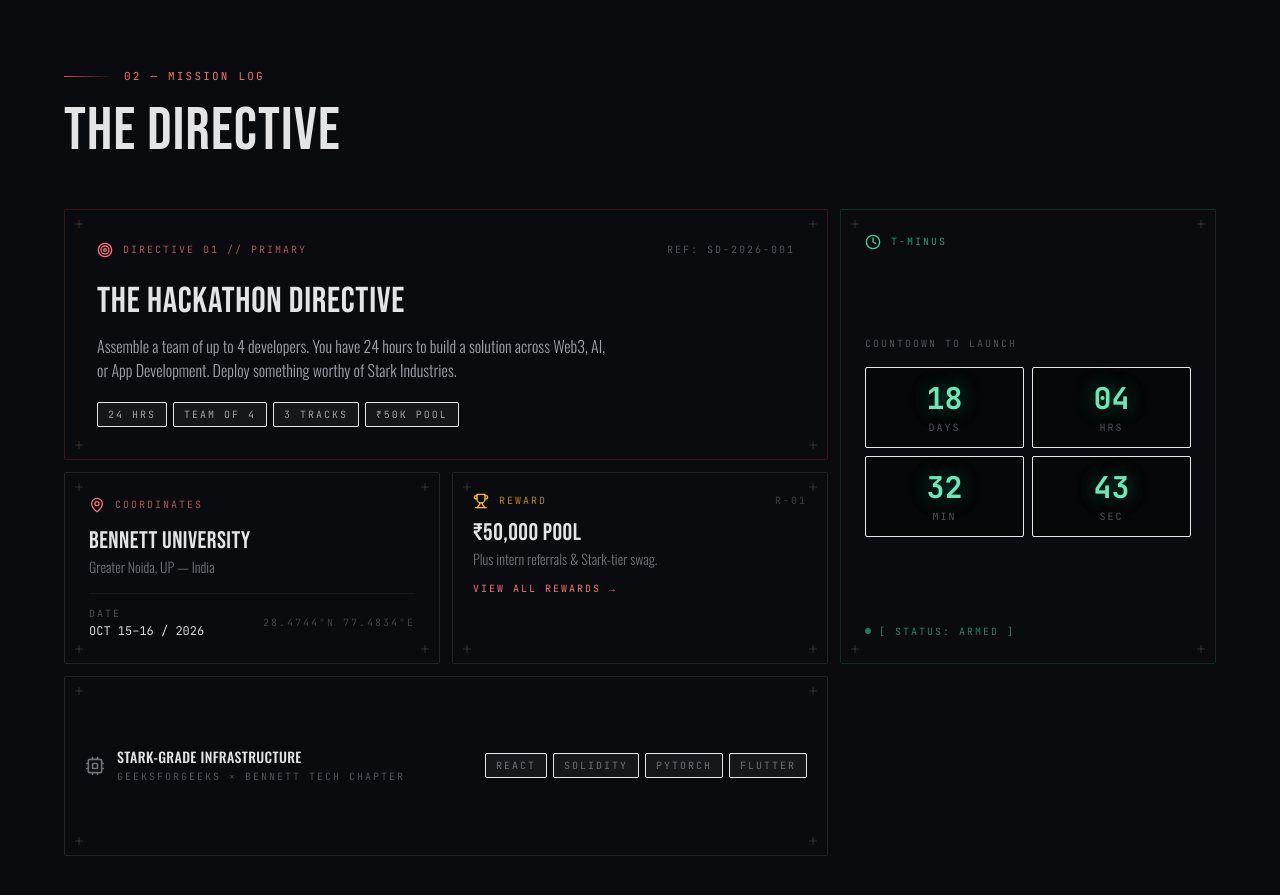
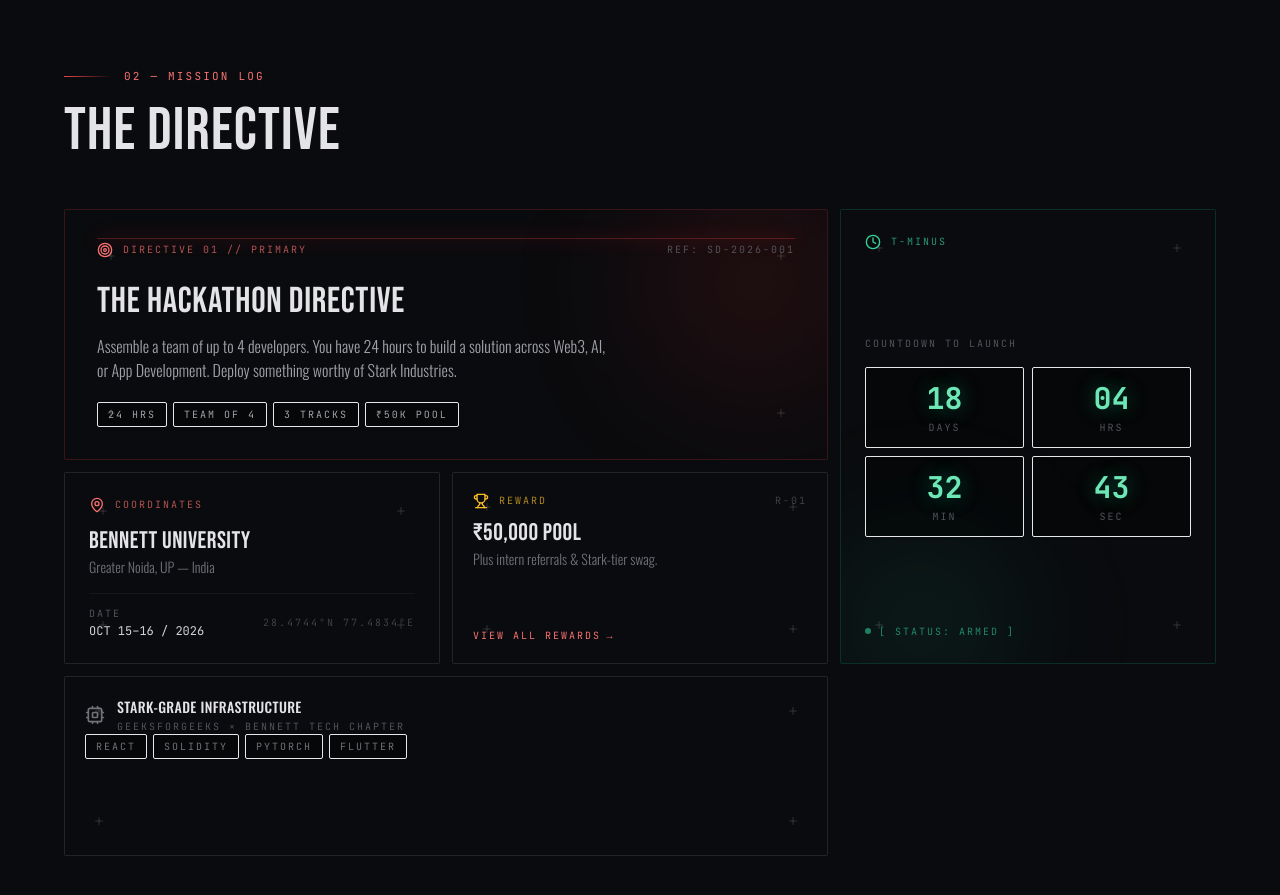
Before and after one commit to narukanaveen/gfg-stark-summit, a React (Vite) app: page / in a window 1280 px wide. Shown: the part 860-1755 px from the top of the page. Built offline with nearby package versions, Linux system fonts and the light colour scheme.

Commit message:
add animations 1

```diff
--- a/src/components/MissionLog.tsx
+++ b/src/components/MissionLog.tsx
@@ -1,5 +1,5 @@
-import { useEffect, useState } from 'react';
-import { motion } from 'framer-motion';
+import React, { useEffect, useState, useRef } from 'react';
+import { motion, useAnimation, useInView } from 'framer-motion';
 import { Target, MapPin, Clock, Trophy, Cpu, Plus } from 'lucide-react';
 
 interface MissionLogProps {
@@ -29,23 +29,77 @@ function useCountdown() {
   return time;
 }
 
-const fadeUp = {
-  hidden: { opacity: 0, y: 40 },
+/* =========================================================================
+   3D BOOT PHYSICS
+   ========================================================================= */
+const bootUp3D = {
+  hidden: { opacity: 0, y: 60, rotateX: -20, scale: 0.95 },
   visible: (i: number) => ({
     opacity: 1,
     y: 0,
-    transition: { delay: i * 0.1, duration: 0.6, ease: [0.16, 1, 0.3, 1] as const },
+    rotateX: 0,
+    scale: 1,
+    transition: {
+      delay: i * 0.12,
+      duration: 0.8,
+      type: 'spring',
+      stiffness: 120,
+      damping: 20
+    },
   }),
 };
 
 function CornerMarks() {
   return (
     <>
-      <Plus className="absolute top-2 left-2 w-3 h-3 text-white/15" />
-      <Plus className="absolute top-2 right-2 w-3 h-3 text-white/15" />
-      <Plus className="absolute bottom-2 left-2 w-3 h-3 text-white/15" />
-      <Plus className="absolute bottom-2 right-2 w-3 h-3 text-white/15" />
+      <Plus className="absolute top-2 left-2 w-3 h-3 text-white/15 z-20" />
+      <Plus className="absolute top-2 right-2 w-3 h-3 text-white/15 z-20" />
+      <Plus className="absolute bottom-2 left-2 w-3 h-3 text-white/15 z-20" />
+      <Plus className="absolute bottom-2 right-2 w-3 h-3 text-white/15 z-20" />
     </>
+  );
+}
+
+/* =========================================================================
+   JARVIS SPOTLIGHT WRAPPER (Tracks mouse cursor with radial glow)
+   ========================================================================= */
+function BentoCard({ children, className, glowColor, custom }: { children: React.ReactNode, className: string, glowColor: string, custom: number }) {
+  const [mousePosition, setMousePosition] = useState({ x: 0, y: 0 });
+  const [isHovered, setIsHovered] = useState(false);
+
+  const handleMouseMove = (e: React.MouseEvent<HTMLDivElement>) => {
+    const rect = e.currentTarget.getBoundingClientRect();
+    setMousePosition({
+      x: e.clientX - rect.left,
+      y: e.clientY - rect.top,
+    });
+  };
+
+  return (
+    <motion.div
+      variants={bootUp3D}
+      custom={custom}
+      initial="hidden"
+      whileInView="visible"
+      viewport={{ once: true, margin: '-80px' }}
+      onMouseMove={handleMouseMove}
+      onMouseEnter={() => setIsHovered(true)}
+      onMouseLeave={() => setIsHovered(false)}
+      className={`group relative overflow-hidden bg-[#0a0b0e] rounded-sm transition-all duration-300 ease-out ${className}`}
+    >
+      {/* Dynamic Cursor Spotlight */}
+      <div
+        className="pointer-events-none absolute inset-0 z-0 transition-opacity duration-300"
+        style={{
+          opacity: isHovered ? 1 : 0,
+          background: `radial-gradient(500px circle at ${mousePosition.x}px ${mousePosition.y}px, ${glowColor}, transparent 40%)`,
+        }}
+      />
+      {/* Content strictly held above the spotlight */}
+      <div className="relative z-10 h-full flex flex-col">
+        {children}
+      </div>
+    </motion.div>
   );
 }
 
@@ -54,11 +108,12 @@ export default function MissionLog({ onAssemble }: MissionLogProps) {
 
   return (
     <section className="relative py-24 sm:py-32 px-4 sm:px-6">
+
       {/* Section header */}
       <div className="max-w-6xl mx-auto mb-12">
         <motion.div
-          initial={{ opacity: 0, y: 20 }}
-          whileInView={{ opacity: 1, y: 0 }}
+          initial={{ opacity: 0, x: -20 }}
+          whileInView={{ opacity: 1, x: 0 }}
           viewport={{ once: true, margin: '-100px' }}
           transition={{ duration: 0.6 }}
           className="flex items-center gap-3 mb-4"
@@ -77,28 +132,39 @@ export default function MissionLog({ onAssemble }: MissionLogProps) {
         </motion.h2>
       </div>
 
-      {/* Bento grid — asymmetric */}
-      <div className="max-w-6xl mx-auto grid grid-cols-1 md:grid-cols-3 gap-3 auto-rows-[minmax(180px,auto)]">
-        {/* Large directive card — spans 2 cols, crimson border */}
-        <motion.div
-          variants={fadeUp}
+      {/* Bento grid — 3D Perspective Enabled */}
+      <div
+        className="max-w-6xl mx-auto grid grid-cols-1 md:grid-cols-3 gap-3 auto-rows-[minmax(180px,auto)]"
+        style={{ perspective: '1200px' }}
+      >
+
+        {/* ==================== CARD 1: PRIMARY DIRECTIVE ==================== */}
+        <BentoCard
           custom={0}
-          initial="hidden"
-          whileInView="visible"
-          viewport={{ once: true, margin: '-80px' }}
-          className="md:col-span-2 bg-[#0a0b0e] border border-red-500/20 rounded-sm p-8 flex flex-col justify-end group relative overflow-hidden hover:border-red-500/50 hover:shadow-[0_0_30px_rgba(237,29,36,0.12)] transition-all duration-150 ease-out"
+          glowColor="rgba(237, 29, 36, 0.08)"
+          className="md:col-span-2 border border-red-500/20 hover:border-red-500/50 hover:shadow-[0_0_30px_rgba(237,29,36,0.12)] p-8 justify-end"
         >
           <CornerMarks />
-          <div className="absolute -top-20 -right-20 w-60 h-60 rounded-full bg-red-600/8 blur-3xl group-hover:bg-red-600/15 transition-colors duration-150 ease-out" />
+
+          {/* Scanning Laser Line */}
+          <motion.div
+            animate={{ top: ['-10%', '110%'] }}
+            transition={{ duration: 3, repeat: Infinity, ease: 'linear' }}
+            className="absolute left-0 right-0 h-[1px] bg-red-500/30 shadow-[0_0_15px_rgba(237,29,36,0.8)] z-0"
+          />
+
+          <div className="absolute -top-20 -right-20 w-60 h-60 rounded-full bg-red-600/10 blur-3xl group-hover:bg-red-600/20 transition-colors duration-300" />
+
           <div className="flex items-start justify-between relative mb-6">
             <div className="flex items-center gap-2.5">
-              <Target className="w-4 h-4 text-red-400" />
+              <Target className="w-4 h-4 text-red-400 group-hover:scale-110 transition-transform" />
               <span className="tactical-xs text-red-400/70">DIRECTIVE 01 // PRIMARY</span>
             </div>
             <span className="tactical-xs text-zinc-600">REF: SD-2026-001</span>
           </div>
+
           <div className="relative">
-            <h3 className="font-display text-3xl sm:text-4xl tracking-wide mb-3 leading-none">
+            <h3 className="font-display text-3xl sm:text-4xl tracking-wide mb-3 leading-none group-hover:text-white transition-colors">
               THE HACKATHON DIRECTIVE
             </h3>
             <p className="font-cond font-light text-zinc-400 leading-relaxed text-sm sm:text-base max-w-lg">
@@ -107,27 +173,25 @@ export default function MissionLog({ onAssemble }: MissionLogProps) {
             </p>
             <div className="flex flex-wrap gap-1.5 mt-5">
               {['24 HRS', 'TEAM OF 4', '3 TRACKS', '₹50K POOL'].map((tag) => (
-                <span key={tag} className="px-2.5 py-1 tactical-xs bg-white/5 border border-white/8 text-zinc-400 rounded-sm">
+                <span key={tag} className="px-2.5 py-1 tactical-xs bg-black/40 border border-white/8 text-zinc-400 rounded-sm group-hover:border-red-500/30 group-hover:text-red-100 transition-colors">
                   {tag}
                 </span>
               ))}
             </div>
           </div>
-        </motion.div>
+        </BentoCard>
 
-        {/* Countdown timer card — 1 col, 2 rows tall, emerald border (CTA color) */}
-        <motion.div
-          variants={fadeUp}
+        {/* ==================== CARD 2: COUNTDOWN TIMER ==================== */}
+        <BentoCard
           custom={1}
-          initial="hidden"
-          whileInView="visible"
-          viewport={{ once: true, margin: '-80px' }}
-          className="md:row-span-2 bg-[#0a0b0e] border border-emerald-500/20 rounded-sm p-6 flex flex-col justify-between relative overflow-hidden hover:border-emerald-500/45 hover:shadow-[0_0_30px_rgba(16,185,129,0.12)] transition-all duration-150 ease-out"
+          glowColor="rgba(16, 185, 129, 0.08)"
+          className="md:row-span-2 border border-emerald-500/20 hover:border-emerald-500/45 hover:shadow-[0_0_30px_rgba(16,185,129,0.12)] p-6 justify-between"
         >
           <CornerMarks />
-          <div className="absolute -bottom-20 -left-10 w-48 h-48 rounded-full bg-emerald-500/8 blur-3xl" />
+          <div className="absolute -bottom-20 -left-10 w-48 h-48 rounded-full bg-emerald-500/10 blur-3xl group-hover:bg-emerald-500/20 transition-colors" />
+
           <div className="flex items-center gap-2.5 relative">
-            <Clock className="w-4 h-4 text-emerald-400" />
+            <Clock className="w-4 h-4 text-emerald-400 group-hover:-rotate-12 transition-transform" />
             <span className="tactical-xs text-emerald-400/70">T-MINUS</span>
           </div>
 
@@ -139,11 +203,24 @@ export default function MissionLog({ onAssemble }: MissionLogProps) {
                 { label: 'HRS', value: t.hours },
                 { label: 'MIN', value: t.minutes },
                 { label: 'SEC', value: t.seconds },
-              ].map((unit) => (
-                <div key={unit.label} className="rounded-sm bg-black/40 border border-emerald-500/12 p-3 text-center">
-                  <div className="text-3xl font-mono font-bold text-emerald-300 text-glow-emerald tabular-nums">
+              ].map((unit, i) => (
+                <div key={unit.label} className="rounded-sm bg-black/40 border border-emerald-500/12 p-3 text-center group-hover:border-emerald-500/30 transition-colors">
+                  {/* Glitching Numbers */}
+                  <motion.div
+                    animate={{
+                      opacity: [1, 1, 0.4, 1, 0.8, 1, 1],
+                      x: [0, 0, -2, 2, 0, 0, 0]
+                    }}
+                    transition={{
+                      duration: 4,
+                      repeat: Infinity,
+                      times: [0, 0.9, 0.92, 0.94, 0.96, 0.98, 1],
+                      delay: i * 0.2 // Stagger glitches
+                    }}
+                    className="text-3xl font-mono font-bold text-emerald-300 text-glow-emerald tabular-nums"
+                  >
                     {String(unit.value).padStart(2, '0')}
-                  </div>
+                  </motion.div>
                   <div className="tactical-xs text-zinc-600 mt-1">{unit.label}</div>
                 </div>
               ))}
@@ -154,85 +231,77 @@ export default function MissionLog({ onAssemble }: MissionLogProps) {
             <span className="w-1.5 h-1.5 rounded-full bg-emerald-400 arc-pulse" />
             [ STATUS: ARMED ]
           </div>
-        </motion.div>
+        </BentoCard>
 
-        {/* Date & Location card — 1 col, neutral border */}
-        <motion.div
-          variants={fadeUp}
+        {/* ==================== CARD 3: LOCATION ==================== */}
+        <BentoCard
           custom={2}
-          initial="hidden"
-          whileInView="visible"
-          viewport={{ once: true, margin: '-80px' }}
-          className="bg-[#0a0b0e] border border-white/10 rounded-sm p-6 group relative overflow-hidden hover:border-red-500/45 hover:shadow-[0_0_30px_rgba(237,29,36,0.12)] transition-all duration-150 ease-out flex flex-col justify-end"
+          glowColor="rgba(237, 29, 36, 0.08)"
+          className="border border-white/10 hover:border-red-500/45 hover:shadow-[0_0_30px_rgba(237,29,36,0.12)] p-6 justify-end"
         >
           <CornerMarks />
           <div className="flex items-center gap-2.5 mb-4">
-            <MapPin className="w-4 h-4 text-red-400" />
+            <MapPin className="w-4 h-4 text-red-400 group-hover:-translate-y-1 transition-transform" />
             <span className="tactical-xs text-red-400/70">COORDINATES</span>
           </div>
-          <h3 className="font-display text-2xl tracking-wide leading-none">BENNETT UNIVERSITY</h3>
+          <h3 className="font-display text-2xl tracking-wide leading-none group-hover:text-white transition-colors">BENNETT UNIVERSITY</h3>
           <p className="font-cond font-light text-zinc-500 text-sm mt-1">Greater Noida, UP — India</p>
           <div className="mt-4 pt-3 border-t border-white/5 flex items-center justify-between">
             <div>
               <div className="tactical-xs text-zinc-600">DATE</div>
-              <div className="font-mono text-xs text-zinc-300 mt-0.5">OCT 15–16 / 2026</div>
+              <div className="font-mono text-xs text-zinc-300 mt-0.5 group-hover:text-red-200 transition-colors">OCT 15–16 / 2026</div>
             </div>
             <span className="tactical-xs text-zinc-700">28.4744°N 77.4834°E</span>
           </div>
-        </motion.div>
+        </BentoCard>
 
-        {/* Prize card — 1 col */}
-        <motion.div
-          variants={fadeUp}
+        {/* ==================== CARD 4: REWARDS ==================== */}
+        <BentoCard
           custom={3}
-          initial="hidden"
-          whileInView="visible"
-          viewport={{ once: true, margin: '-80px' }}
-          className="bg-[#0a0b0e] border border-white/10 rounded-sm p-5 group relative overflow-hidden hover:border-amber-500/45 hover:shadow-[0_0_30px_rgba(248,232,37,0.1)] transition-all duration-150 ease-out flex flex-col"
+          glowColor="rgba(248, 232, 37, 0.08)"
+          className="border border-white/10 hover:border-amber-500/45 hover:shadow-[0_0_30px_rgba(248,232,37,0.1)] p-5 flex-col"
         >
           <CornerMarks />
           <div className="flex items-center justify-between mb-3">
             <div className="flex items-center gap-2.5">
-              <Trophy className="w-4 h-4 text-amber-400" />
+              <Trophy className="w-4 h-4 text-amber-400 group-hover:scale-110 transition-transform" />
               <span className="tactical-xs text-amber-400/70">REWARD</span>
             </div>
             <span className="tactical-xs text-zinc-700">R-01</span>
           </div>
-          <h3 className="font-display text-2xl tracking-wide leading-none">₹50,000 POOL</h3>
+          <h3 className="font-display text-2xl tracking-wide leading-none group-hover:text-amber-100 transition-colors">₹50,000 POOL</h3>
           <p className="font-cond font-light text-zinc-500 text-sm mt-1 mb-3">Plus intern referrals & Stark-tier swag.</p>
           <button
             onClick={onAssemble}
-            className="self-start tactical-xs text-red-400 hover:text-red-300 transition-colors duration-150 ease-out"
+            className="self-start mt-auto tactical-xs text-red-400 hover:text-red-300 transition-colors flex items-center gap-1 group/btn"
           >
-            VIEW ALL REWARDS →
+            VIEW ALL REWARDS <motion.span animate={{ x: [0, 4, 0] }} transition={{ repeat: Infinity, duration: 1.5 }} className="inline-block">→</motion.span>
           </button>
-        </motion.div>
+        </BentoCard>
 
-        {/* Systems / tech stack bar — spans 2 cols */}
-        <motion.div
-          variants={fadeUp}
+        {/* ==================== CARD 5: TECH STACK ==================== */}
+        <BentoCard
           custom={4}
-          initial="hidden"
-          whileInView="visible"
-          viewport={{ once: true, margin: '-80px' }}
-          className="md:col-span-2 bg-[#0a0b0e] border border-white/10 rounded-sm p-5 relative overflow-hidden hover:border-white/20 transition-all duration-150 ease-out flex flex-col sm:flex-row items-start sm:items-center justify-between gap-4"
+          glowColor="rgba(255, 255, 255, 0.05)"
+          className="md:col-span-2 border border-white/10 hover:border-white/30 p-5 flex-col sm:flex-row items-start sm:items-center justify-between gap-4"
         >
           <CornerMarks />
           <div className="flex items-center gap-3">
-            <Cpu className="w-5 h-5 text-zinc-500" />
+            <Cpu className="w-5 h-5 text-zinc-500 group-hover:text-zinc-300 transition-colors" />
             <div>
-              <h3 className="font-cond font-medium text-sm tracking-wide">STARK-GRADE INFRASTRUCTURE</h3>
+              <h3 className="font-cond font-medium text-sm tracking-wide group-hover:text-white transition-colors">STARK-GRADE INFRASTRUCTURE</h3>
               <p className="tactical-xs text-zinc-600 mt-0.5">GEEKSFORGEEKS × BENNETT TECH CHAPTER</p>
             </div>
           </div>
           <div className="flex flex-wrap gap-1.5">
             {['REACT', 'SOLIDITY', 'PYTORCH', 'FLUTTER'].map((tech) => (
-              <span key={tech} className="px-2.5 py-1 tactical-xs bg-white/5 border border-white/8 text-zinc-500 rounded-sm">
+              <span key={tech} className="px-2.5 py-1 tactical-xs bg-black/40 border border-white/8 text-zinc-500 rounded-sm group-hover:border-white/20 group-hover:text-zinc-300 transition-colors">
                 {tech}
               </span>
             ))}
           </div>
-        </motion.div>
+        </BentoCard>
+
       </div>
     </section>
   );
```
